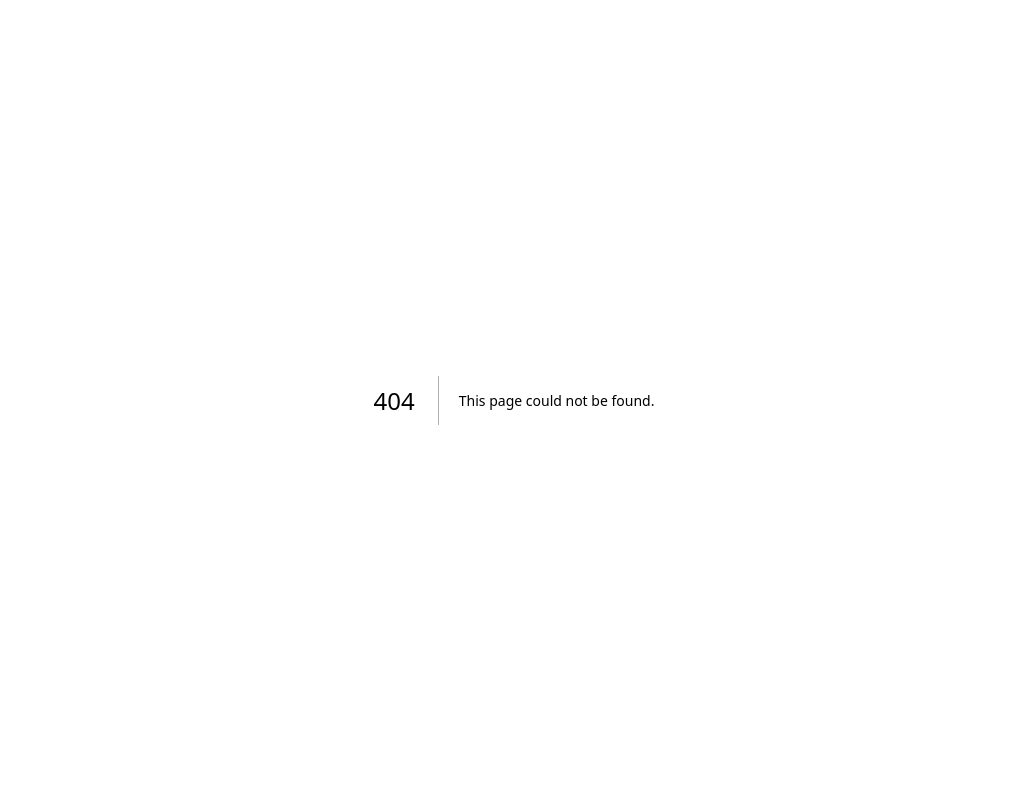
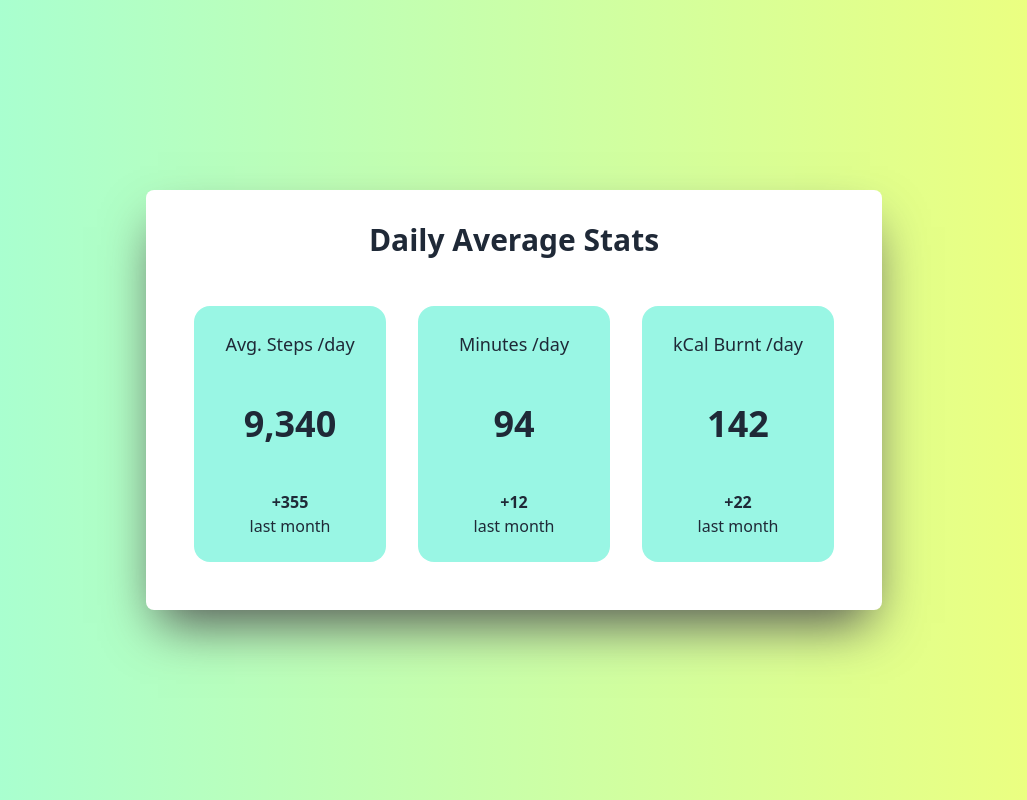
Before and after one commit to hassan-ak/wmd-tailwind-article-preview, a Next.js app: page /report in a window 1280 px wide. Before the commit this address had no page. Shown: the whole page, without its empty margins (126-1153 px from the left). Built offline with nearby package versions, Linux system fonts and the light colour scheme.

Commit message:
fitness report

```diff
--- /dev/null
+++ b/src/app/report/page.tsx
@@ -0,0 +1,46 @@
+import React from 'react';
+import Image from 'next/image';
+import profileImage from '../../../public/profile1.png';
+
+export default function Home() {
+  return (
+    <div className='flex min-h-screen items-center justify-center bg-gradient-to-r from-[#a1ffd9] to-[#f3ff77] p-12 text-gray-800 antialiased'>
+      <div className='w-auto max-w-3xl rounded-lg bg-white p-8 shadow-2xl shadow-neutral-600'>
+        {/*  */}
+        <h1 className='text-center text-2xl font-bold sm:text-3xl'>
+          Daily Average Stats
+        </h1>
+        <div className='mt-8 flex flex-wrap'>
+          {/*  */}
+          <div className='m-4 flex h-64 min-w-[12rem] flex-1 flex-col justify-between rounded-2xl bg-teal-200 p-6 text-center'>
+            <p className='text-lg'>Avg. Steps /day</p>
+            <p className='text-4xl font-bold'>9,340</p>
+            <div>
+              <strong>+355</strong>
+              <p>last month</p>
+            </div>
+          </div>
+          {/*  */}
+          <div className='m-4 flex h-64 min-w-[12rem] flex-1 flex-col justify-between rounded-2xl bg-teal-200 p-6 text-center'>
+            <p className='text-lg'>Minutes /day</p>
+            <p className='text-4xl font-bold'>94</p>
+            <div>
+              <strong>+12</strong>
+              <p>last month</p>
+            </div>
+          </div>
+          {/*  */}
+          <div className='m-4 flex h-64 min-w-[12rem] flex-1 flex-col justify-between rounded-2xl bg-teal-200 p-6 text-center'>
+            <p className='text-lg'>kCal Burnt /day</p>
+            <p className='text-4xl font-bold'>142</p>
+            <div>
+              <strong>+22</strong>
+              <p>last month</p>
+            </div>
+          </div>
+          {/*  */}
+        </div>
+      </div>
+    </div>
+  );
+}
```
